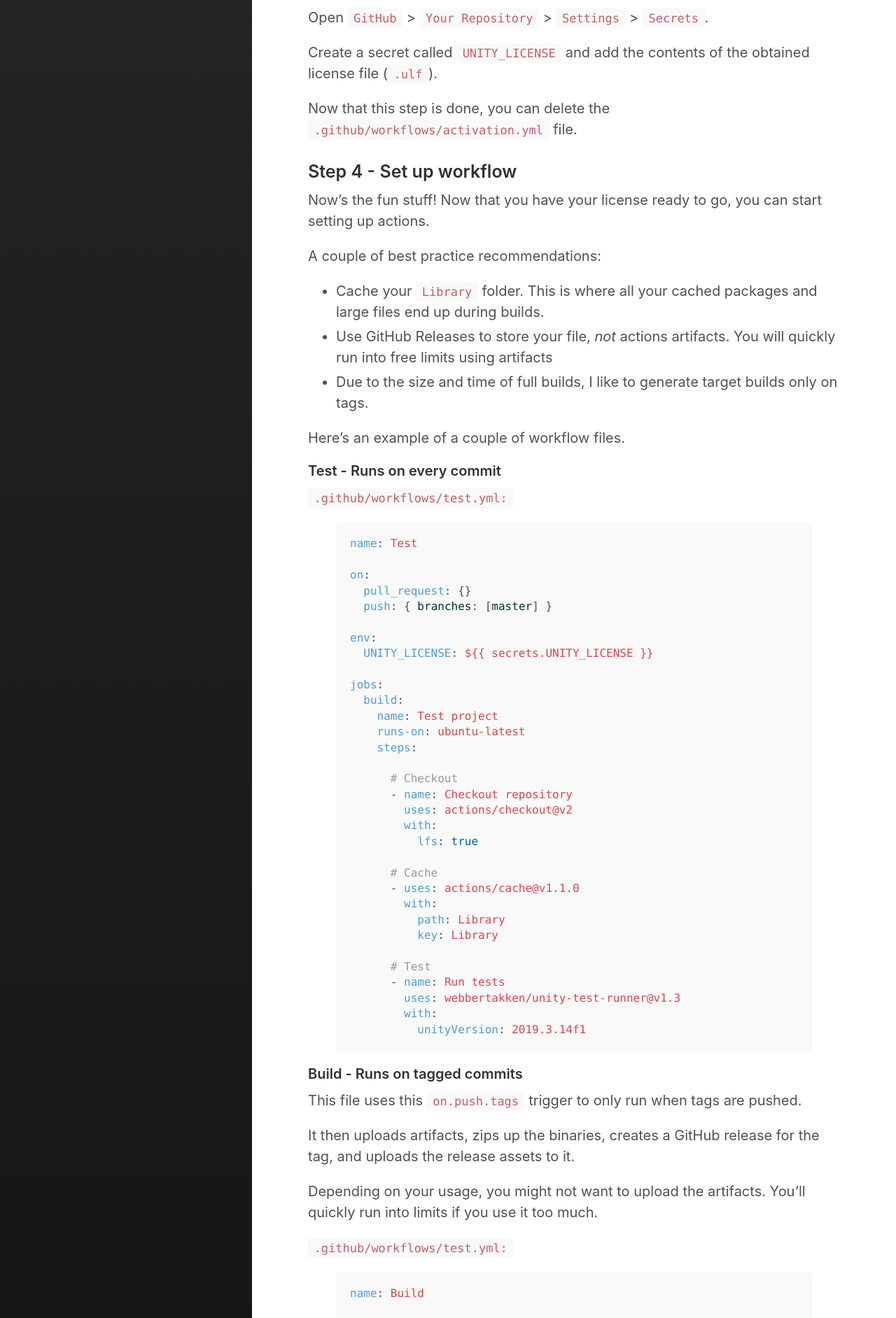
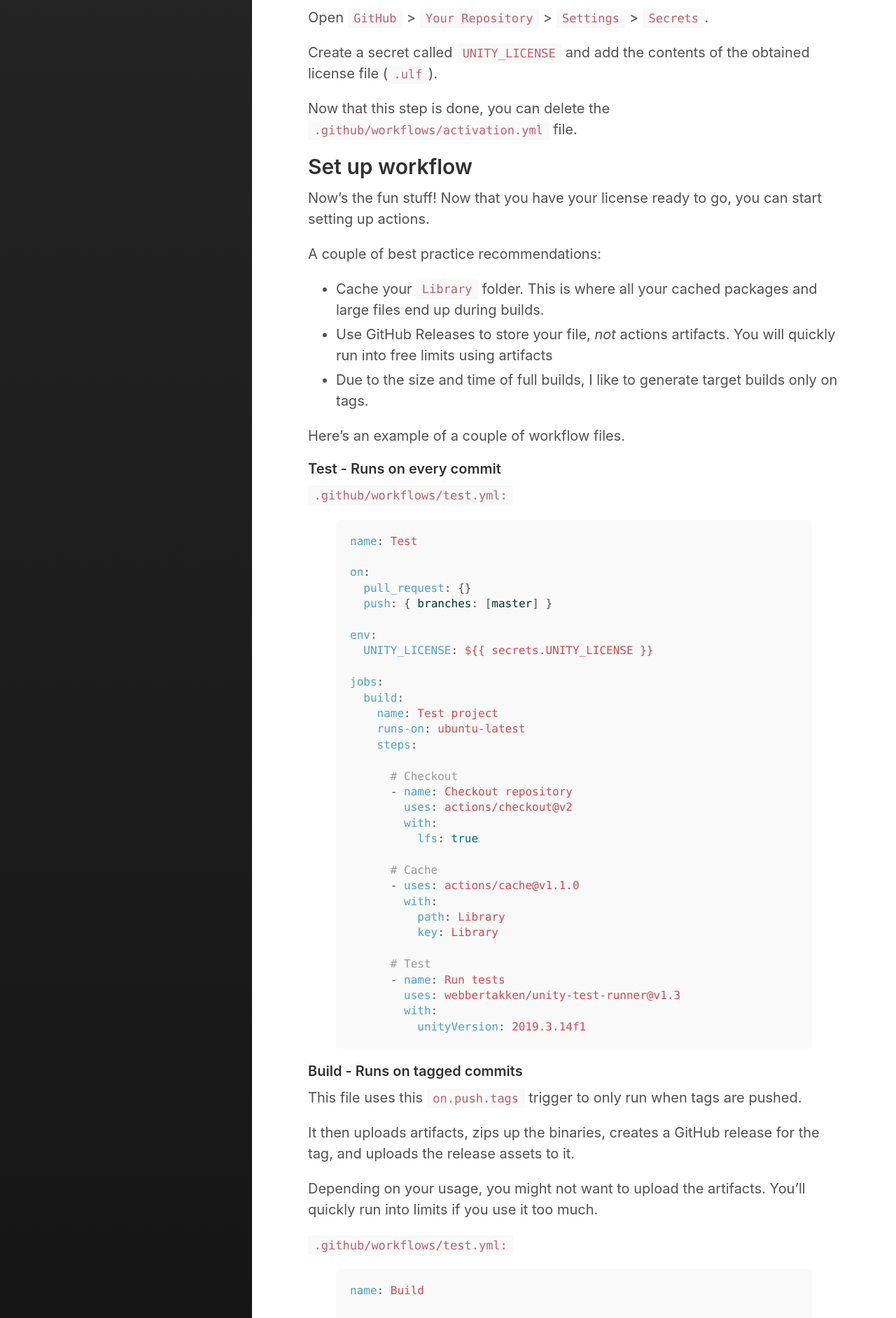
Before and after one commit to isaacbroyles/isaacbroyles.github.io, a Jekyll site: the page built from _posts/2020-07-03-unity-github-actions.md, in a window 1280 px wide. Shown: the part 2044-3928 px from the top of the page at 70% size. Built offline with Jekyll 4.4.1, drawn with Linux system fonts in a browser that asks for light colours; some of the changed text lies outside the part shown.

Commit message:
Fix headings

```diff
--- a/_posts/2020-07-03-unity-github-actions.md
+++ b/_posts/2020-07-03-unity-github-actions.md
@@ -83,7 +83,7 @@ Create a secret called `UNITY_LICENSE` and add the contents of the obtained lice
 
 Now that this step is done, you can delete the `.github/workflows/activation.yml` file.
 
-### Step 4 - Set up workflow
+## Set up workflow
 
 Now's the fun stuff! Now that you have your license ready to go, you can start setting up actions.
 
```
